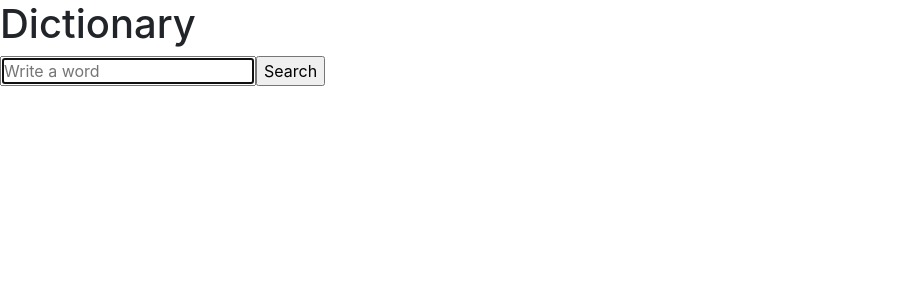
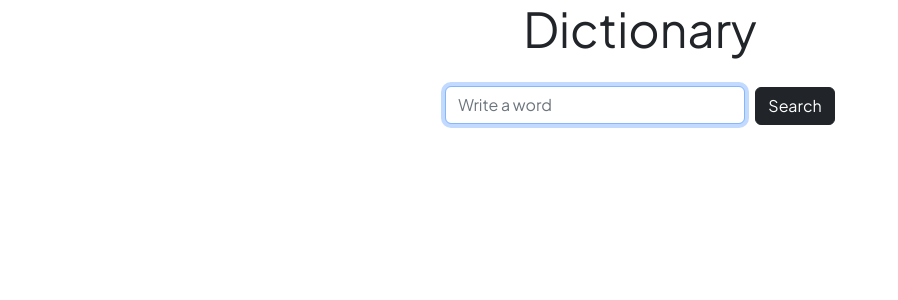
Before and after one commit to marianagdias/react-dictionary-app, a React (Create React App) app: page / in a window 1280 px wide. Shown: the top 300 px of the page, without its empty margins (0-898 px from the left). Built offline with nearby package versions, Linux system fonts and the light colour scheme.

Commit message:
styled search engine

```diff
--- a/public/index.html
+++ b/public/index.html
@@ -16,6 +16,12 @@
       integrity="sha384-0evHe/X+R7YkIZDRvuzKMRqM+OrBnVFBL6DOitfPri4tjfHxaWutUpFmBp4vmVor"
       crossorigin="anonymous"
     />
+    <link rel="preconnect" href="https://fonts.googleapis.com" />
+    <link rel="preconnect" href="https://fonts.gstatic.com" crossorigin />
+    <link
+      href="https://fonts.googleapis.com/css2?family=Plus+Jakarta+Sans:wght@400;700&display=swap"
+      rel="stylesheet"
+    />
     <title>Dictionary App</title>
   </head>
   <body>
--- a/src/App.css
+++ b/src/App.css
@@ -0,0 +1,8 @@
+.App {
+  text-align: center;
+  font-family: "Plus Jakarta Sans", sans-serif;
+}
+
+.App h1 {
+  font-size: 3rem;
+}
--- a/src/Search.css
+++ b/src/Search.css
@@ -0,0 +1,9 @@
+.Search .search-bar {
+  width: 300px;
+  display: inline-block;
+  margin: 20px auto;
+}
+
+.Search .btn {
+  margin-left: 10px;
+}
--- a/src/Search.js
+++ b/src/Search.js
@@ -25,8 +25,19 @@ export default function Search() {
   return (
     <div className="Search">
       <form onSubmit={handleSearch}>
-        <input type="search" autoFocus={true} placeholder="Write a word" />
-        <input type="submit" value="Search" onChange={updateKeyword} />
+        <input
+          type="search"
+          autoFocus={true}
+          placeholder="Write a word"
+          className="search-bar form form-control"
+        />
+
+        <input
+          type="submit"
+          value="Search"
+          onChange={updateKeyword}
+          className="btn btn-dark"
+        />
       </form>
       <Results data={results} />
     </div>
```
